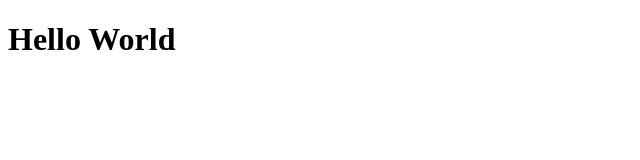
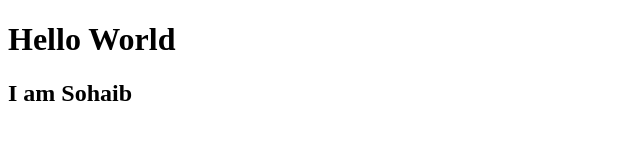
Before and after one commit to z-sohaib/test-github, a plain HTML site: page index.html in a window 1280 px wide. Shown: the whole page, without its empty margins (0-640 px from the left). Drawn offline with Linux system fonts and the light colour scheme.

Commit message:
added a file and modified another one

```diff
--- a/index.html
+++ b/index.html
@@ -8,5 +8,6 @@
 </head>
 <body>
     <h1>Hello World</h1>
+    <h2>I am Sohaib</h2>
 </body>
 </html>
--- /dev/null
+++ b/test.css
@@ -0,0 +1,4 @@
+* {
+    margin: 0;
+    padding: 0;
+}
```
